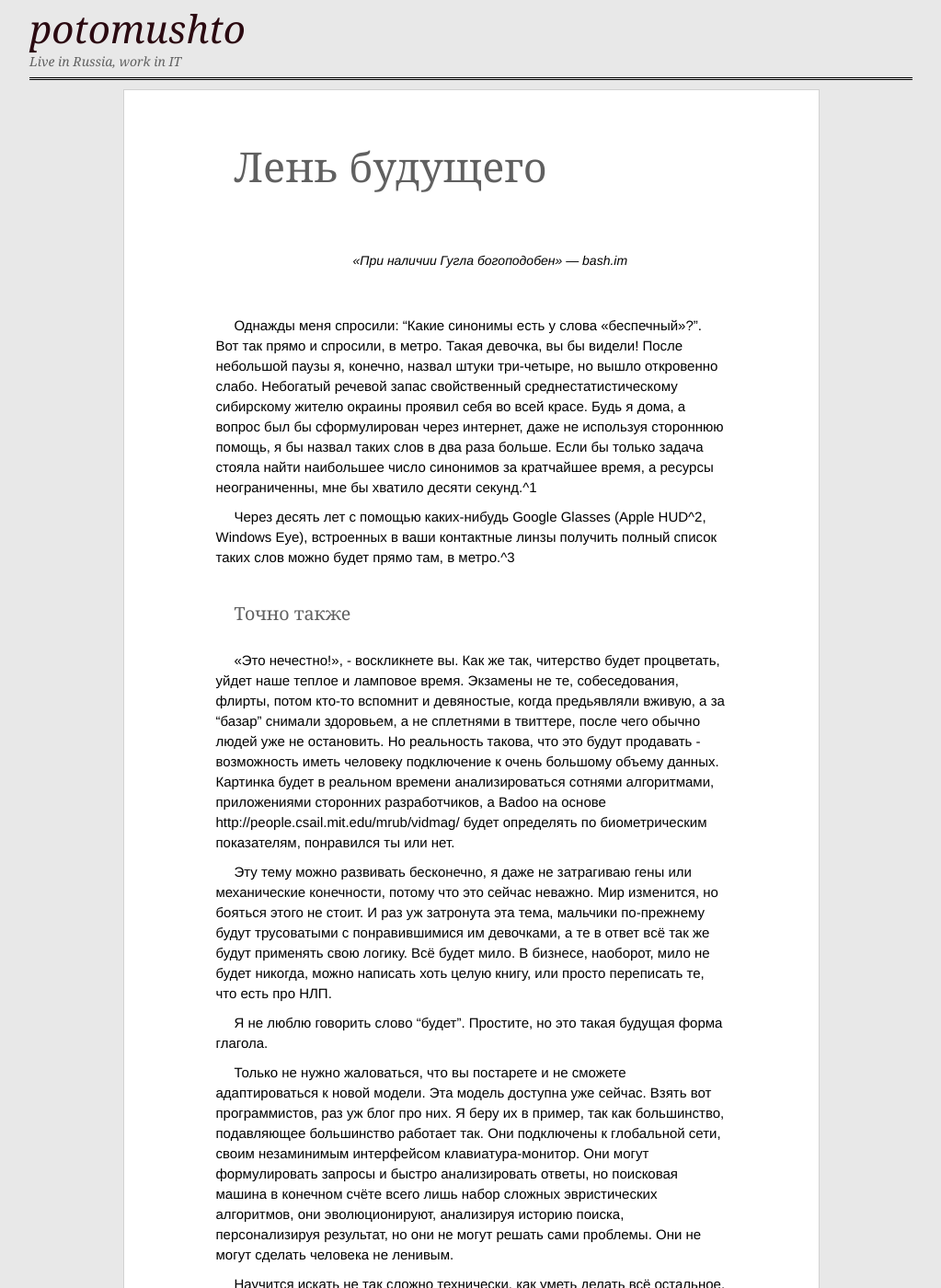
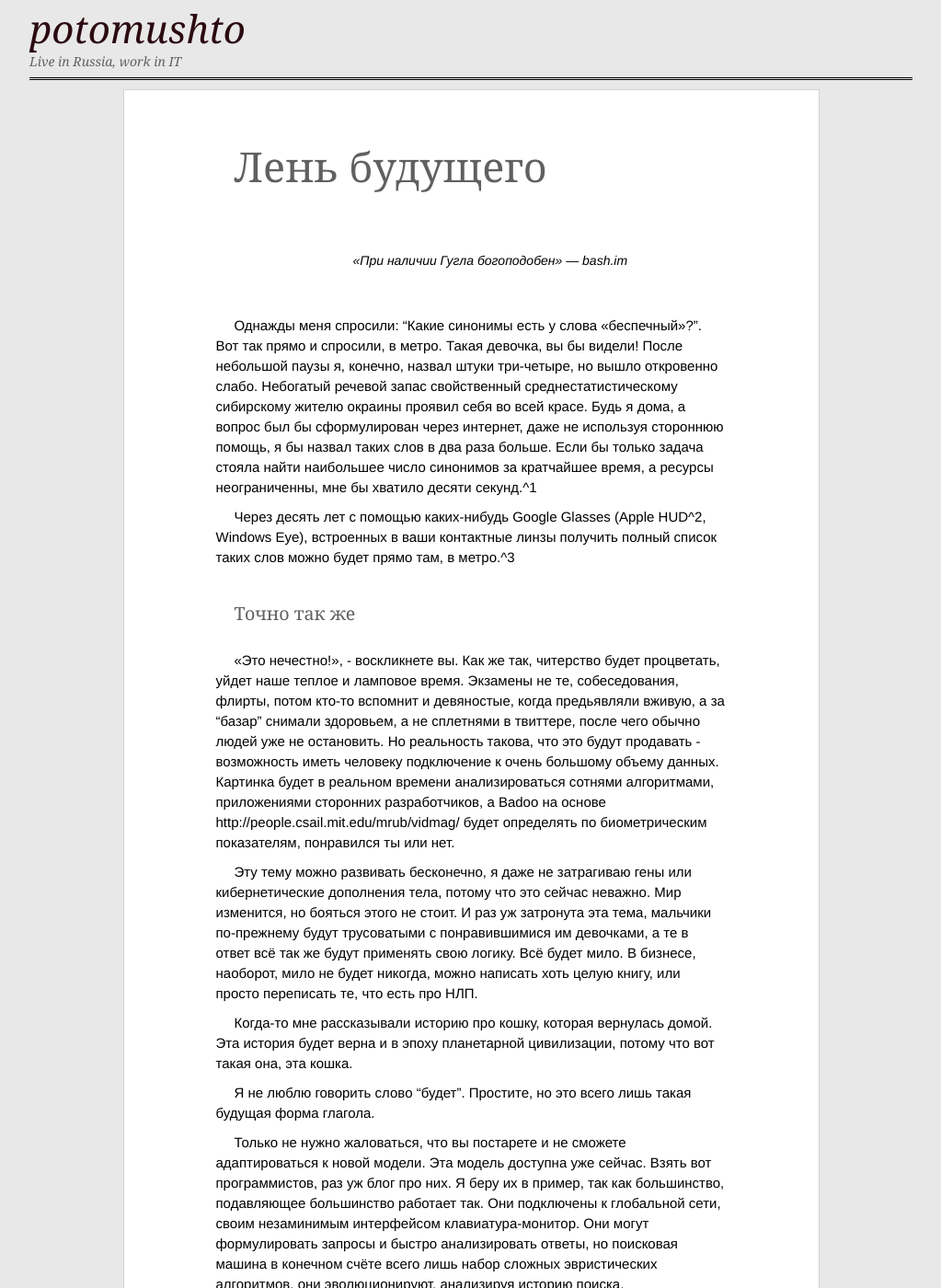
Before and after one commit to ptmt/ptmt.github.com, a Jekyll site: the page built from _posts/2012-07-02-we-are-lazy.md, in a window 1280 px wide and 1400 px high. Shown: the whole window at 92% size, without its empty margins (128-1151 px from the left). Built offline with Jekyll 4.4.1, drawn with Linux system fonts in a browser that asks for light colours; Markdown is read by kramdown in place of the engine named in the settings.

Commit message:
Update master

```diff
--- a/_posts/2012-07-02-we-are-lazy.md
+++ b/_posts/2012-07-02-we-are-lazy.md
@@ -10,13 +10,15 @@ title:  Лень будущего
 
 Через десять лет с помощью каких-нибудь Google Glasses (Apple HUD^2, Windows Eye), встроенных в ваши контактные линзы получить полный список таких слов можно будет прямо там, в метро.^3
 
-##Точно также
+##Точно так же
 
 «Это нечестно!», - воскликнете вы. Как же так, читерство будет процветать, уйдет наше теплое и ламповое время. Экзамены не те, собеседования, флирты, потом кто-то вспомнит и девяностые, когда предьявляли вживую, а за “базар” снимали здоровьем, а не сплетнями в твиттере, после чего обычно людей уже не остановить. Но реальность такова, что это будут продавать - возможность иметь человеку подключение к очень большому объему данных. Картинка будет в реальном времени анализироваться сотнями алгоритмами, приложениями сторонних разработчиков, а Badoo на основе  http://people.csail.mit.edu/mrub/vidmag/ будет определять по биометрическим показателям, понравился ты или нет.
 
-Эту тему можно развивать бесконечно, я даже не затрагиваю гены или механические конечности, потому что это сейчас неважно. Мир изменится, но бояться этого не стоит. И раз уж затронута эта тема, мальчики по-прежнему будут трусоватыми с понравившимися им девочками, а те в ответ всё так же будут применять свою логику. Всё будет мило. В бизнесе, наоборот, мило не будет никогда, можно написать хоть целую книгу, или просто переписать те, что есть про НЛП.
+Эту тему можно развивать бесконечно, я даже не затрагиваю гены или кибернетические дополнения тела, потому что это сейчас неважно. Мир изменится, но бояться этого не стоит. И раз уж затронута эта тема, мальчики по-прежнему будут трусоватыми с понравившимися им девочками, а те в ответ всё так же будут применять свою логику. Всё будет мило. В бизнесе, наоборот, мило не будет никогда, можно написать хоть целую книгу, или просто переписать те, что есть про НЛП.
 
-Я не люблю говорить слово “будет”. Простите, но это такая будущая форма глагола.
+Когда-то мне рассказывали историю про кошку, которая вернулась домой. Эта история будет верна и в эпоху планетарной цивилизации, потому что вот такая она, эта кошка.
+
+Я не люблю говорить слово “будет”. Простите, но это всего лишь такая будущая форма глагола.
 
 Только не нужно жаловаться, что вы постарете и не сможете адаптироваться к новой модели. Эта модель доступна уже сейчас. Взять вот программистов, раз уж блог про них. Я беру их в пример, так как большинство, подавляющее большинство работает так. Они подключены к глобальной сети, своим незаминимым интерфейсом клавиатура-монитор. Они могут формулировать запросы и быстро анализировать ответы, но поисковая машина в конечном счёте всего лишь набор сложных эвристических алгоритмов, они эволюционируют, анализируя историю поиска, персонализируя результат, но они не могут решать сами проблемы. Они не могут сделать человека не ленивым.
 
```
